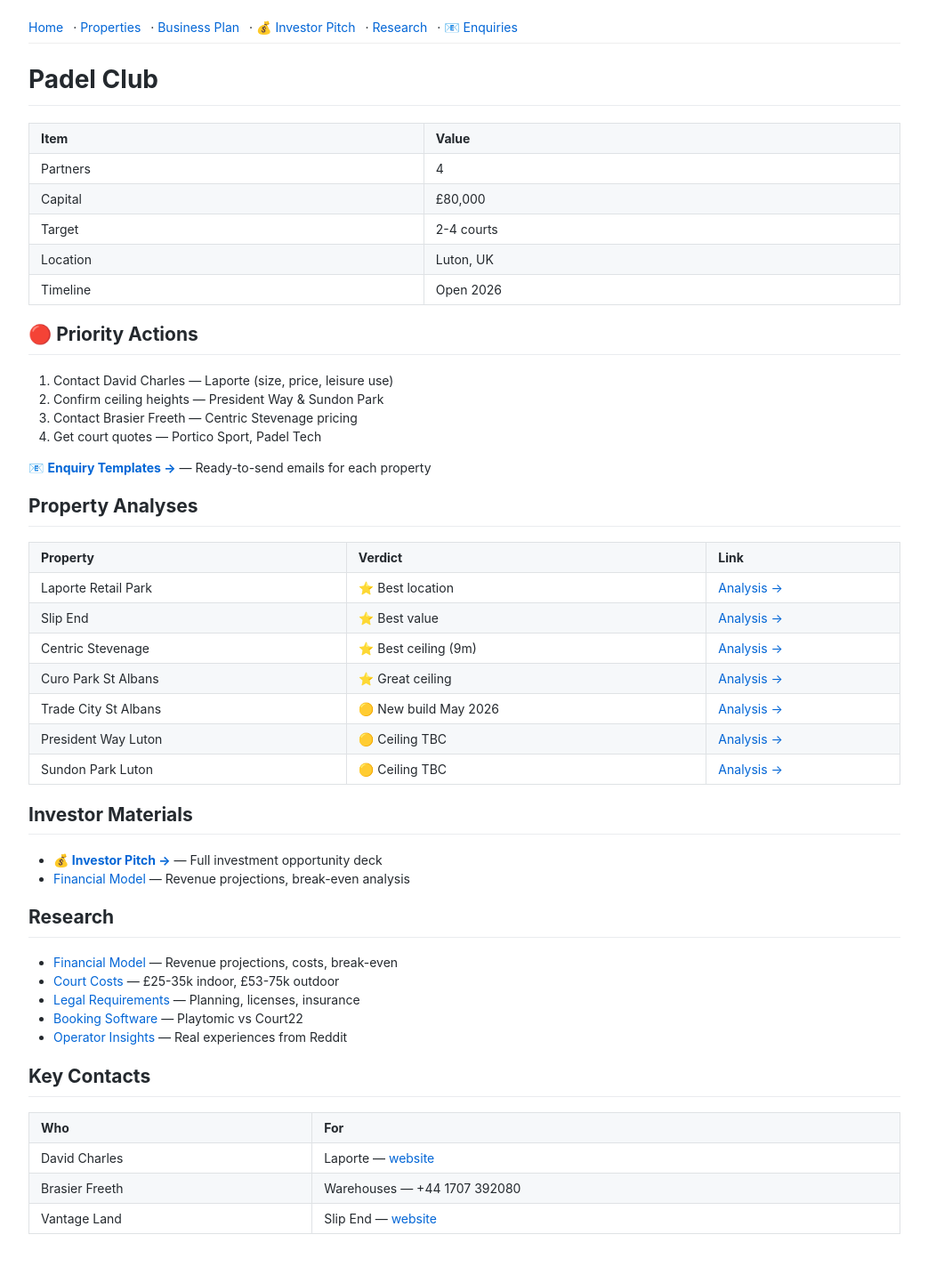
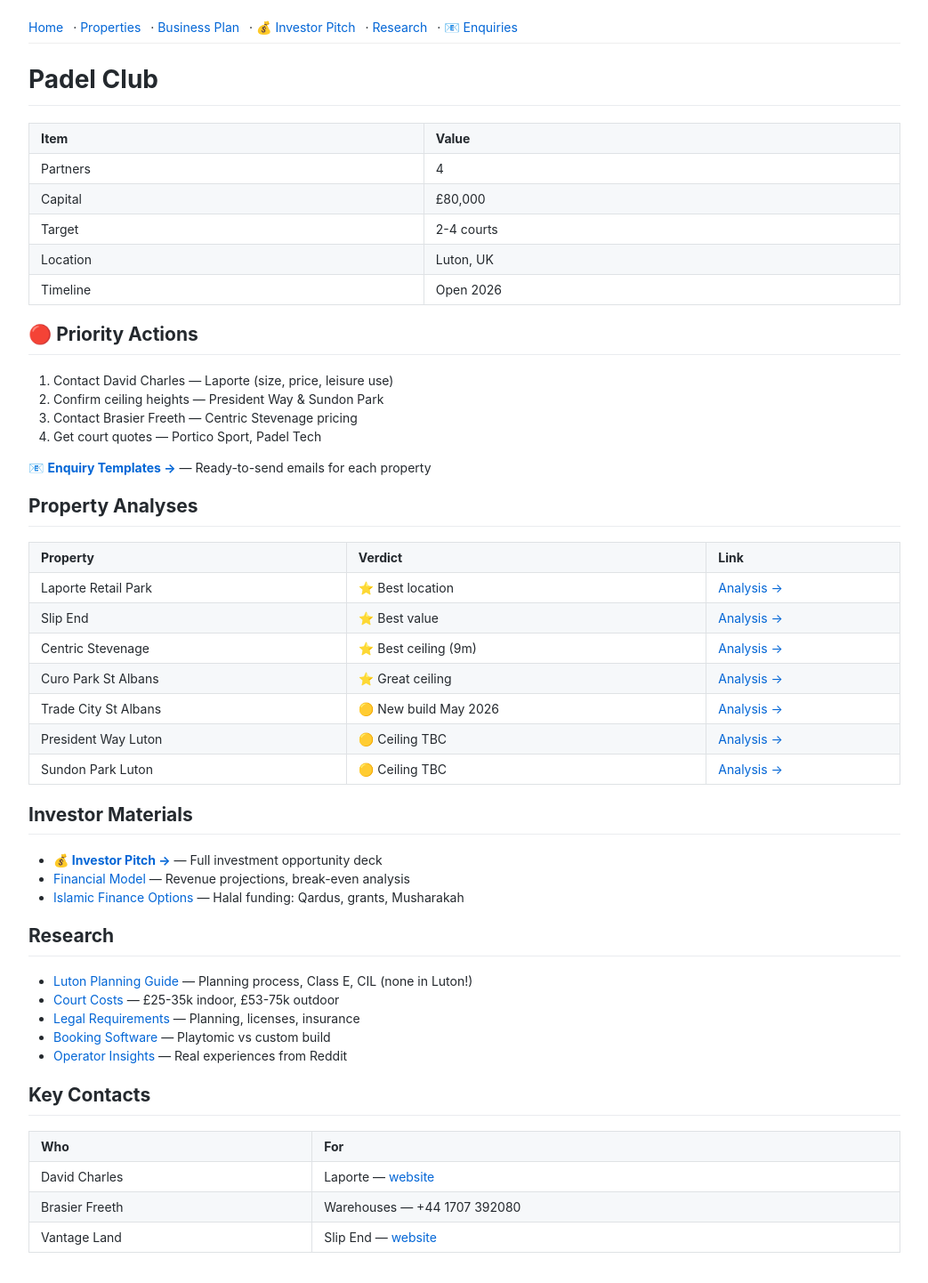
Before and after one commit to ayazabbas/padel-club, a Jekyll site: the page built from index.md, in a window 1280 px wide. Shown: the whole page at 89% size, without its empty margins (118-1161 px from the left). Built offline with Jekyll 4.4.1, drawn with Linux system fonts in a browser that asks for light colours; our own code applies the rules of GitHub Pages for plain Markdown files; before the commit the page ends 1421 px from its top, so only the background shows below that.

Commit message:
Add Islamic finance and Luton planning links to homepage

```diff
--- a/index.md
+++ b/index.md
@@ -33,13 +33,14 @@
 
 - **[💰 Investor Pitch →](investor-pitch)** — Full investment opportunity deck
 - [Financial Model](research/financial-model) — Revenue projections, break-even analysis
+- [Islamic Finance Options](research/islamic-finance) — Halal funding: Qardus, grants, Musharakah
 
 ## Research
 
-- [Financial Model](research/financial-model) — Revenue projections, costs, break-even
+- [Luton Planning Guide](research/luton-planning-guide) — Planning process, Class E, CIL (none in Luton!)
 - [Court Costs](research/court-costs) — £25-35k indoor, £53-75k outdoor
 - [Legal Requirements](research/legal-requirements) — Planning, licenses, insurance
-- [Booking Software](research/booking-software) — Playtomic vs Court22
+- [Booking Software](research/booking-software) — Playtomic vs custom build
 - [Operator Insights](research/operator-insights) — Real experiences from Reddit
 
 ## Key Contacts
```
